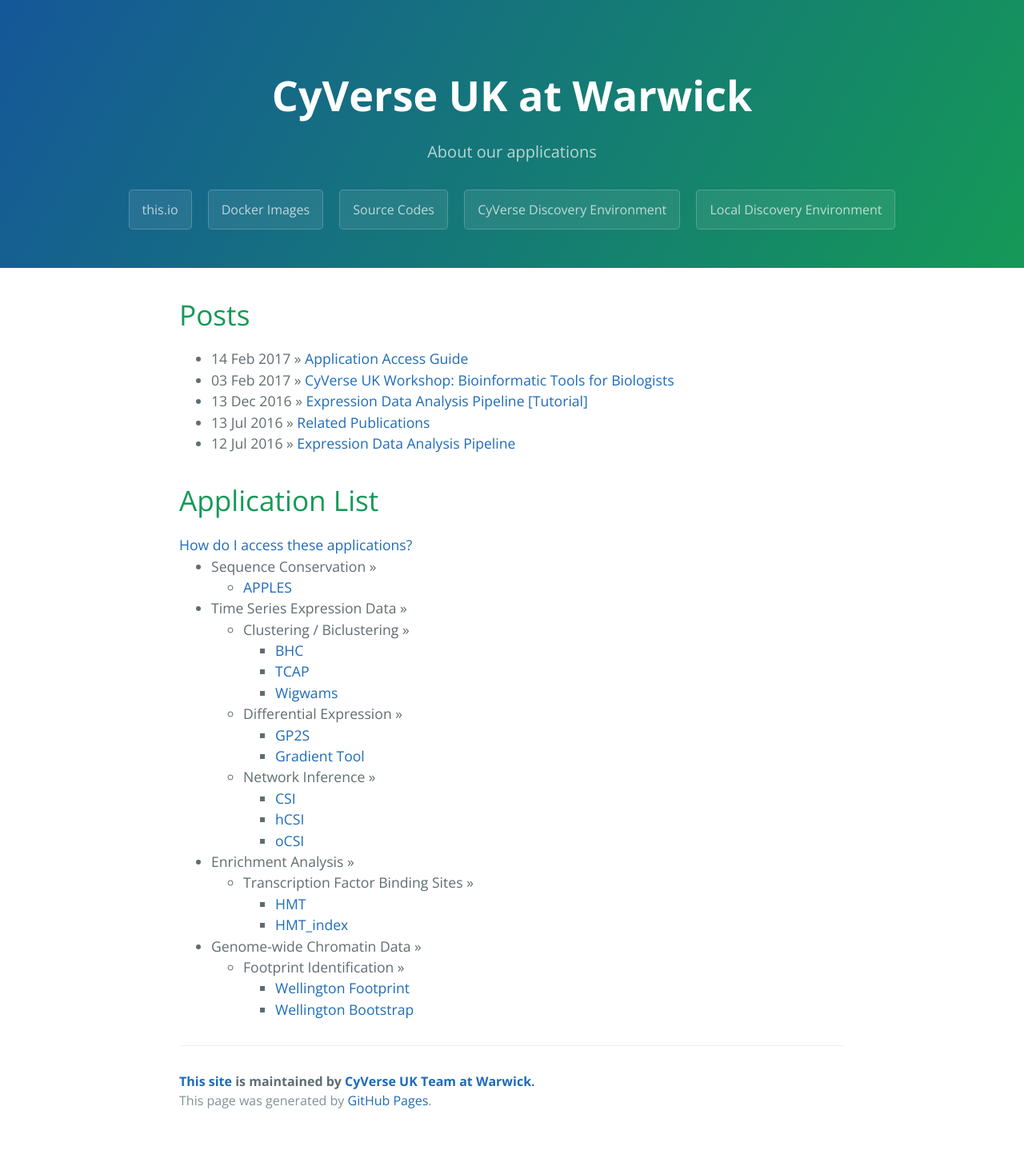
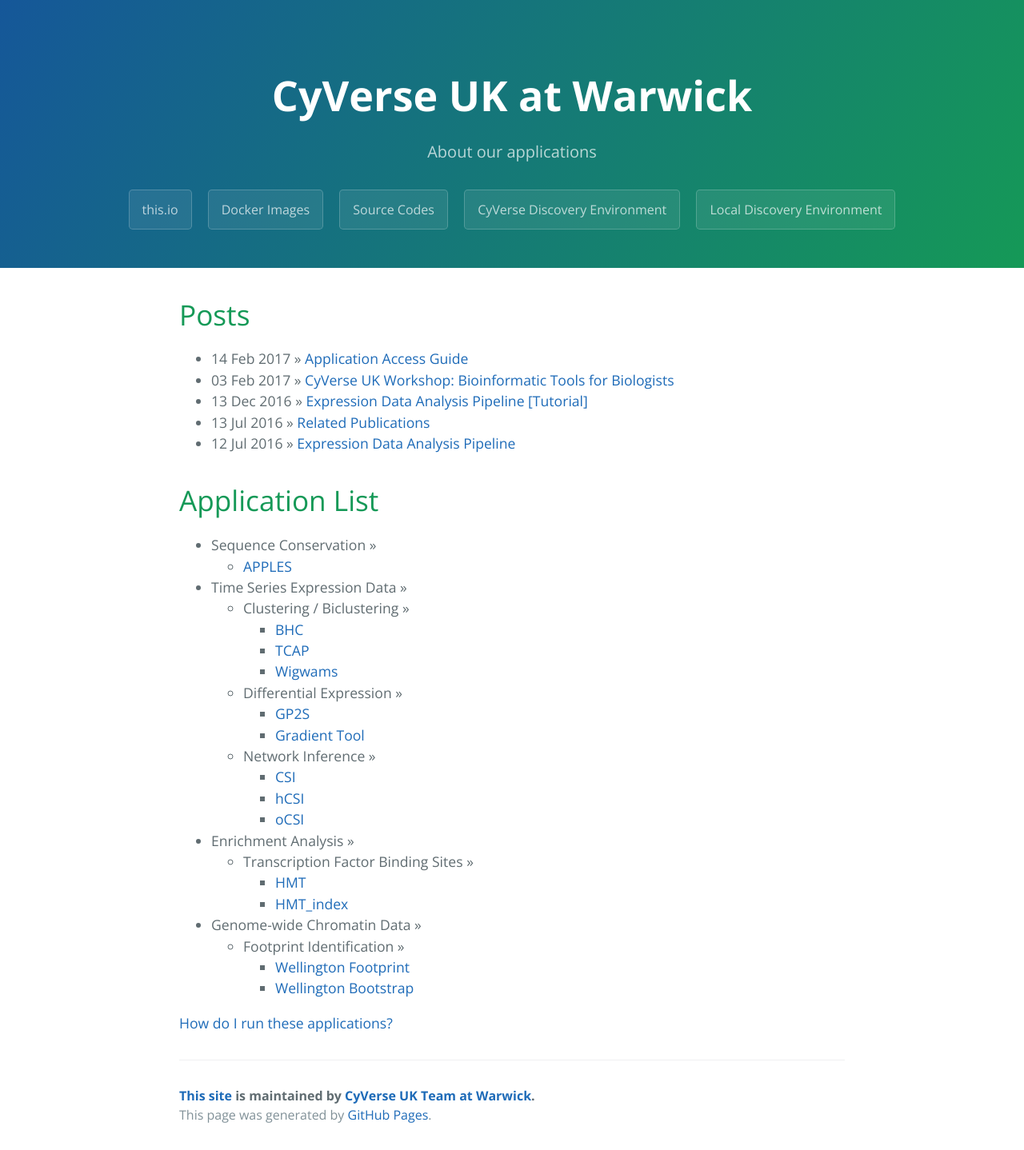
Before and after one commit to cyversewarwick/cyversewarwick.github.io, a Jekyll site: the page built from index.html, in a window 1280 px wide. Shown: the whole page at 80% size. Built offline with Jekyll 4.4.1, drawn with Linux system fonts in a browser that asks for light colours.

Commit message:
Update index.html

```diff
--- a/index.html
+++ b/index.html
@@ -11,7 +11,6 @@
     {% endfor %}
   </ul>
   <h1>Application List</h1>
-  <a href="https://cyversewarwick.github.io/2017/02/14/application-access-guide.html">How do I access these applications?</a>
   <ul class="posts">
       <li><span>Sequence Conservation</span> &raquo;</li>
         <ul class="posts">
@@ -54,4 +53,7 @@
             </ul>
         </ul>
   </ul>
+  <div class="post">
+  <p><a href="https://cyversewarwick.github.io/2017/02/14/application-access-guide.html">How do I run these applications?</a></p>
+  </div>
 </div>
```
